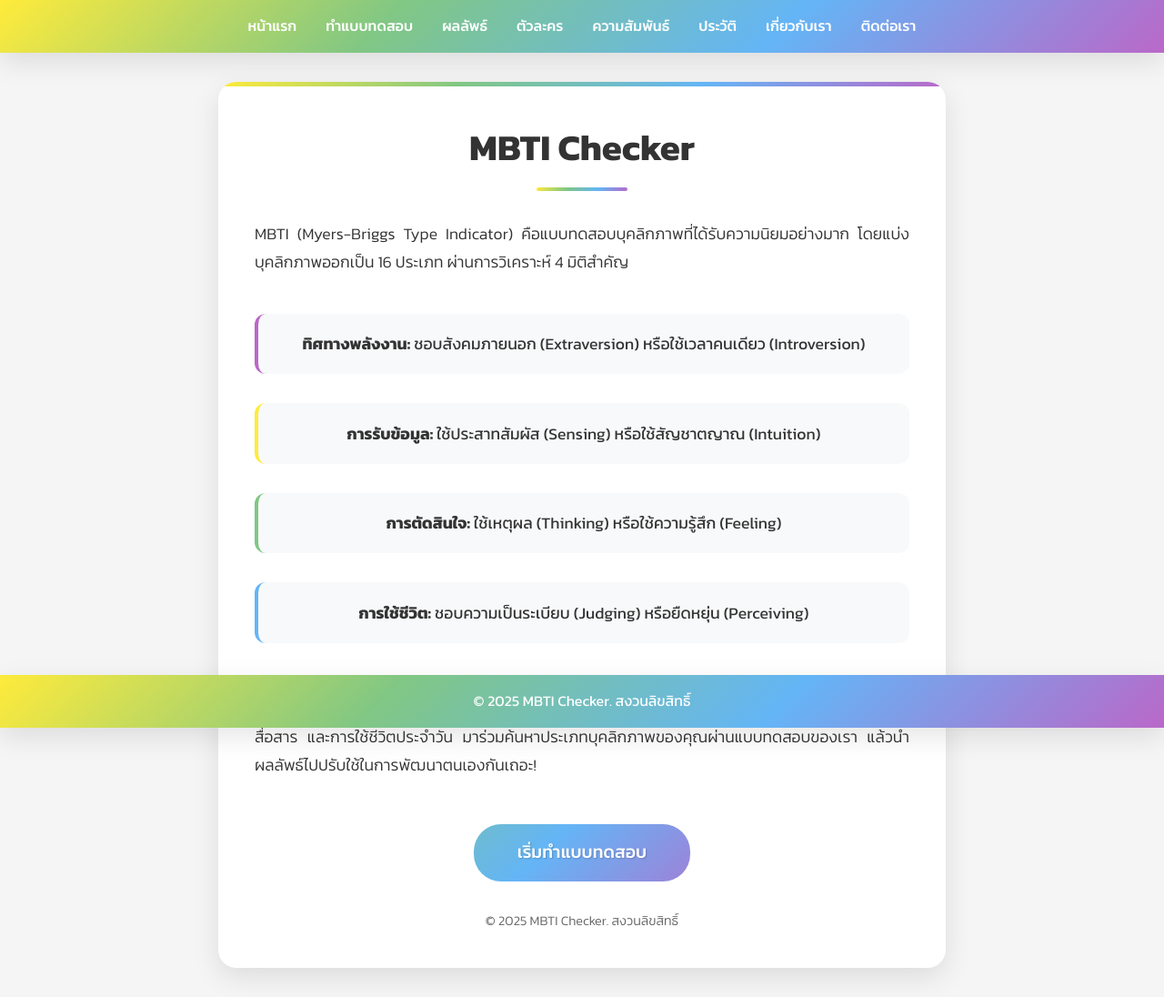
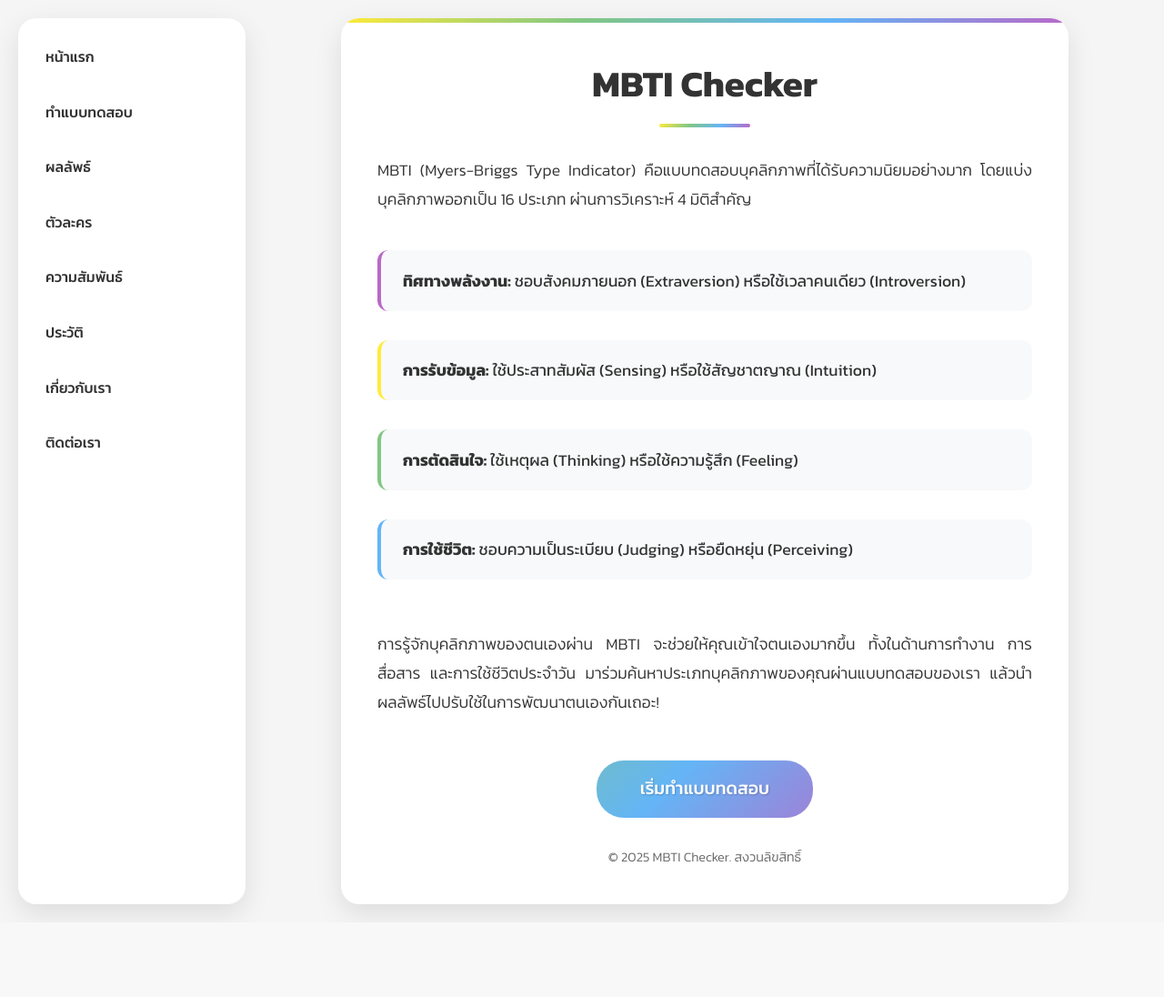
Before and after one commit to chokunkie02/mbti_checker, a Flask app: page / in a window 1280 px wide. Shown: the whole page at 91% size. After the commit the page ends 1008 px from the top, so only its background shows below. Run offline with Flask 2, Linux system fonts and the light colour scheme.

Commit message:
Update sidebar styles in index.html to match result.html

```diff
--- a/app/templates/index.html
+++ b/app/templates/index.html
@@ -30,6 +30,7 @@
             min-height: 100vh;
             color: var(--mbti-text);
             padding: 20px;
+            display: flex;
         }
 
         .container {
@@ -41,6 +42,7 @@
             box-shadow: var(--mbti-shadow);
             position: relative;
             overflow: hidden;
+            flex-grow: 1;
         }
 
         .container::before {
@@ -166,6 +168,7 @@
         @media (max-width: 768px) {
             body {
                 padding: 10px;
+                flex-direction: column;
             }
 
             .container {
@@ -189,35 +192,51 @@
 
         .sidebar {
             width: 250px;
-            background: white; /* เปลี่ยนจาก background-color: #6c5ce7; เป็น background: white; */
+            background: white;
             padding: 20px;
             border-radius: 20px;
-            box-shadow: var(--mbti-shadow); /* เปลี่ยนจาก box-shadow: 0 10px 30px rgba(108, 92, 231, 0.2); เป็น box-shadow: var(--mbti-shadow); */
+            box-shadow: 0 10px 30px rgba(0, 0, 0, 0.1);
             margin-right: 20px;
         }
 
+        .sidebar ul {
+            list-style: none;
+            padding: 0;
+        }
+
+        .sidebar ul li {
+            margin-bottom: 15px;
+        }
+
         .sidebar ul li a {
-            color: var(--mbti-text); /* เปลี่ยนจาก color: white; เป็น color: var(--mbti-text); */
+            color: var(--mbti-text);
             text-decoration: none;
             font-weight: 500;
             display: block;
             padding: 10px;
             border-radius: 10px;
-            transition: background 0.3s ease, color 0.3s ease; /* เพิ่ม transition: color 0.3s ease; */
+            transition: background 0.3s ease, color 0.3s ease;
         }
 
         .sidebar ul li a:hover {
-            background: rgba(0, 0, 0, 0.05); /* เปลี่ยนจาก background-color: #a363d9; เป็น background: rgba(0, 0, 0, 0.05); */
-            color: var(--mbti-purple); /* เพิ่ม color: var(--mbti-purple); */
+            background: rgba(0, 0, 0, 0.05);
+            color: var(--mbti-purple);
         }
     </style>
 </head>
 <body>
-    {% extends "base.html" %}
-
-    {% block title %}MBTI Checker | ค้นหาบุคลิกภาพของคุณ{% endblock %}
-
-    {% block content %}
+    <div class="sidebar">
+        <ul>
+            <li><a href="{{ url_for('main.home') }}">หน้าแรก</a></li>
+            <li><a href="{{ url_for('main.quiz') }}">ทำแบบทดสอบ</a></li>
+            <li><a href="{{ url_for('main.result') }}">ผลลัพธ์</a></li>
+            <li><a href="{{ url_for('main.characters') }}">ตัวละคร</a></li>
+            <li><a href="{{ url_for('main.relationships') }}">ความสัมพันธ์</a></li>
+            <li><a href="{{ url_for('main.history') }}">ประวัติ</a></li>
+            <li><a href="{{ url_for('main.about') }}">เกี่ยวกับเรา</a></li>
+            <li><a href="{{ url_for('main.contact') }}">ติดต่อเรา</a></li>
+        </ul>
+    </div>
     <div class="container">
         <h1>MBTI Checker</h1>
 
@@ -254,6 +273,5 @@
             © 2025 MBTI Checker. สงวนลิขสิทธิ์
         </p>
     </div>
-    {% endblock %}
 </body>
 </html>
```
